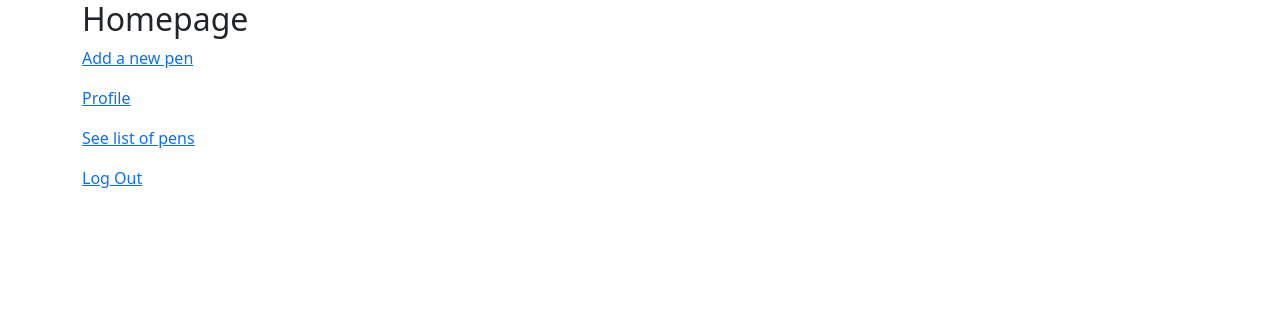
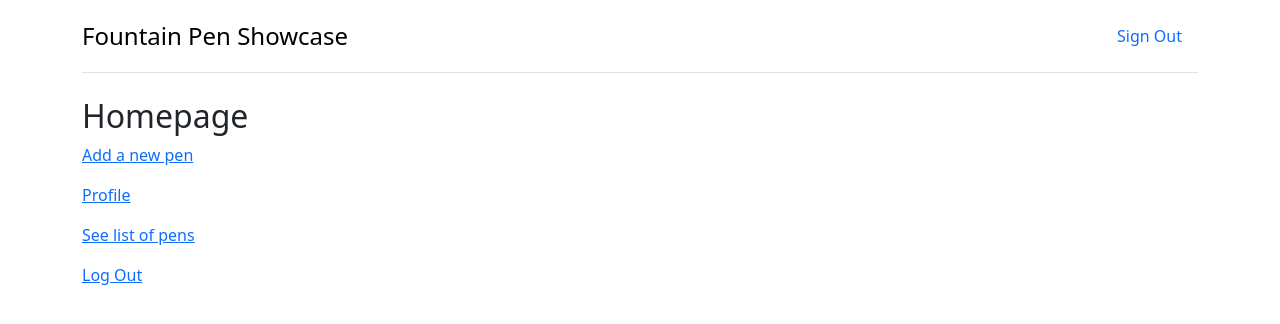
Before and after one commit to jcstlo/fp-showcase, a Django app: page / in a window 1280 px wide. Shown: the top 324 px of the page. Run offline with Django 5.2, Linux system fonts and the light colour scheme.

Commit message:
Add header to base template

```diff
--- a/templates/_base.html
+++ b/templates/_base.html
@@ -8,6 +8,17 @@
   </head>
   <body>
     <div class="container">
+      <header class="d-flex flex-wrap justify-content-center py-3 mb-4 border-bottom">
+        <a href="/" class="d-flex align-items-center mb-3 mb-md-0 me-md-auto link-body-emphasis text-decoration-none">
+          <span class="fs-4">Fountain Pen Showcase</span>
+        </a>
+
+        <ul class="nav nav-pills">
+          <li class="nav-item"><a href="#" class="nav-link">Sign Out</a></li>
+        </ul>
+      </header>
+    </div>
+    <div class="container">
       {% block content %}
       {% endblock content %}
     </div>
```
